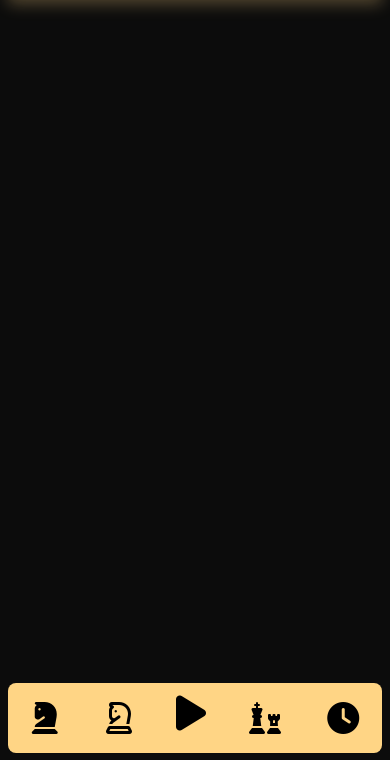
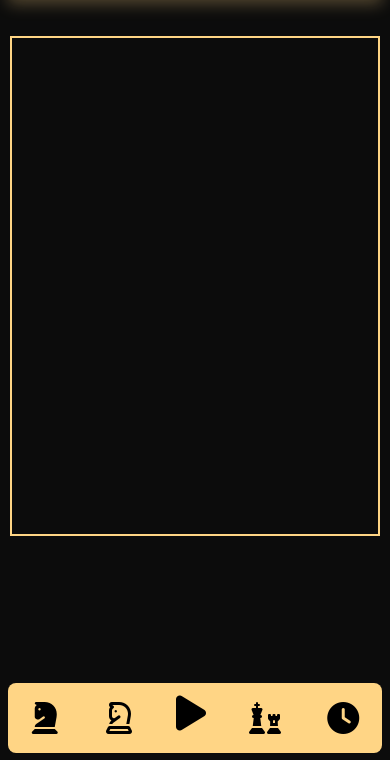
Before and after one commit to ReyKiptoo/chess, a plain HTML site: page index.html in a window 390 px wide. Shown: the part 84-844 px from the top of the page. Drawn offline with Linux system fonts and the light colour scheme.

Commit message:
adding board

```diff
--- a/index.html
+++ b/index.html
@@ -23,7 +23,9 @@
       <h2>B7</h2>
       <h3>30</h3>
     </header>
-    <div class="board"></div>
+    <div class="board">
+      <div class="row1"></div>
+    </div>
     <footer>
       <i class="ficon fa-solid fa-chess-knight fa-2xl"></i>
       <i class="ficon fa-regular fa-chess-knight fa-2xl"></i>
--- a/styles.css
+++ b/styles.css
@@ -11,10 +11,10 @@
   WHITE #FFFFFF rgb(255, 255, 255)
 */
 
-body {
-  background-color: #0c0c0c;
-}
 @media only screen and (max-width: 600px) {
+  body {
+    background-color: #0c0c0c;
+  }
   footer {
     background-color: #ffd585;
     position: fixed;
@@ -73,4 +73,14 @@ body {
   header h3 {
     font-size: 2em;
   }
+
+  .board {
+    margin-top: 120px;
+    margin-left: auto;
+    margin-right: auto;
+    height: 500px;
+    width: 95%;
+    border: 2px solid #ffd585;
+    /* background-color: #ffd585; */
+  }
 }
```
